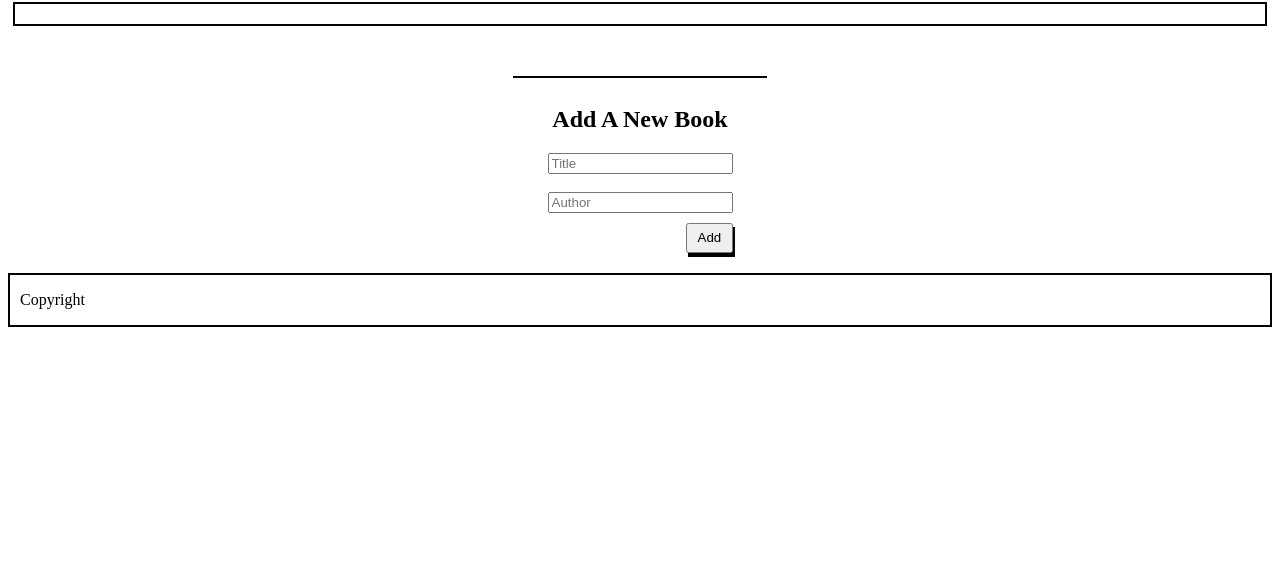
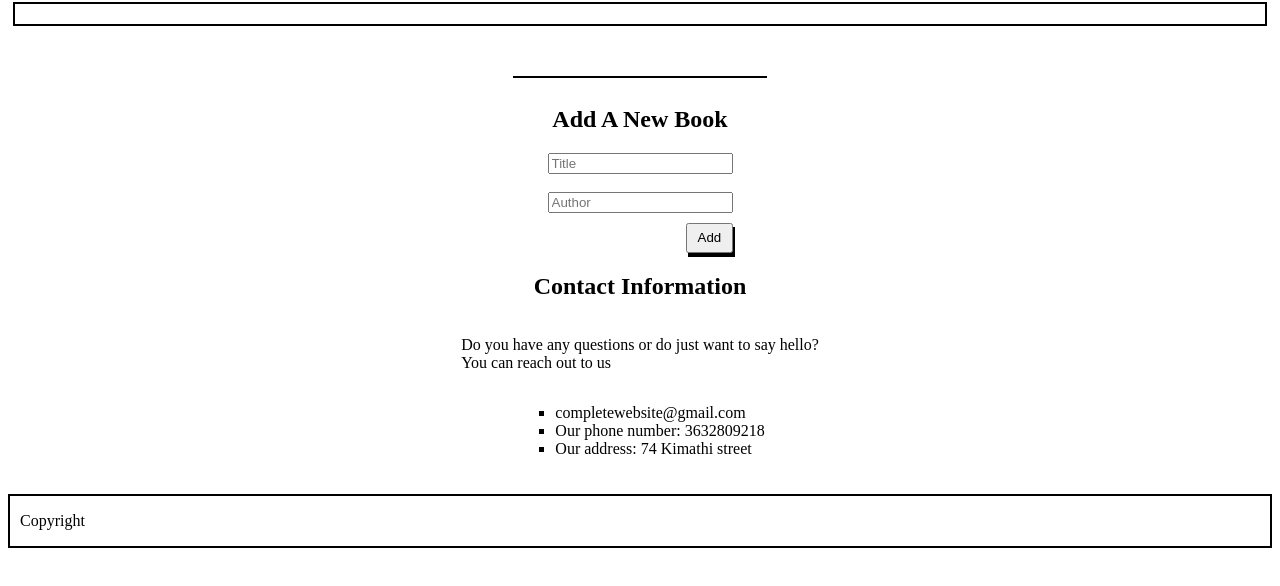
Before and after one commit to iLynette/awesome-books, a website: page index.html in a window 1280 px wide. Shown: the part 140-726 px from the top of the page. Drawn offline with Linux system fonts and the light colour scheme.

Commit message:
Add contact section

```diff
--- a/index.html
+++ b/index.html
@@ -34,6 +34,17 @@
             <button type="submit" id="addBtn">Add</button>
         </form>
     </div>
+    <section class="contact">
+        <div class="info">
+            <h2>Contact Information</h2>
+            <p>Do you have any questions or do just want to say hello?<br> You can reach out to us</p>
+            <ul>
+                <li>completewebsite@gmail.com</li>
+                <li>Our phone number: 3632809218</li>
+                <li>Our address: 74 Kimathi street</li>
+            </ul>
+        </div>
+    </section>
     <footer>
         <p>Copyright</p>
     </footer>
--- a/style.css
+++ b/style.css
@@ -82,3 +82,13 @@ footer {
 footer p {
   margin-left: 10px;
 }
+
+.info {
+  display: flex;
+  flex-direction: column;
+  align-items: center;
+}
+
+.info ul {
+  list-style-type: square;
+}
```
